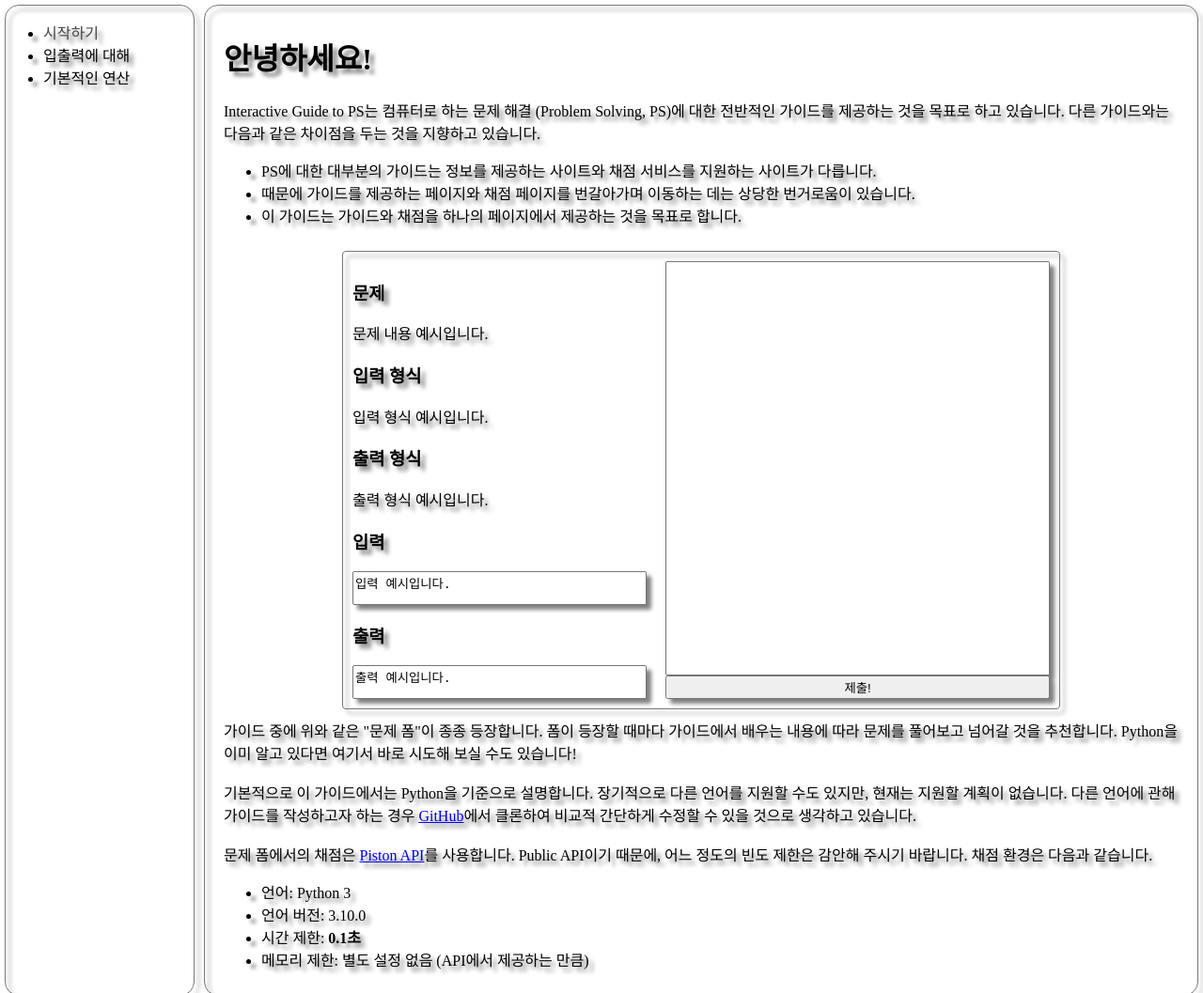
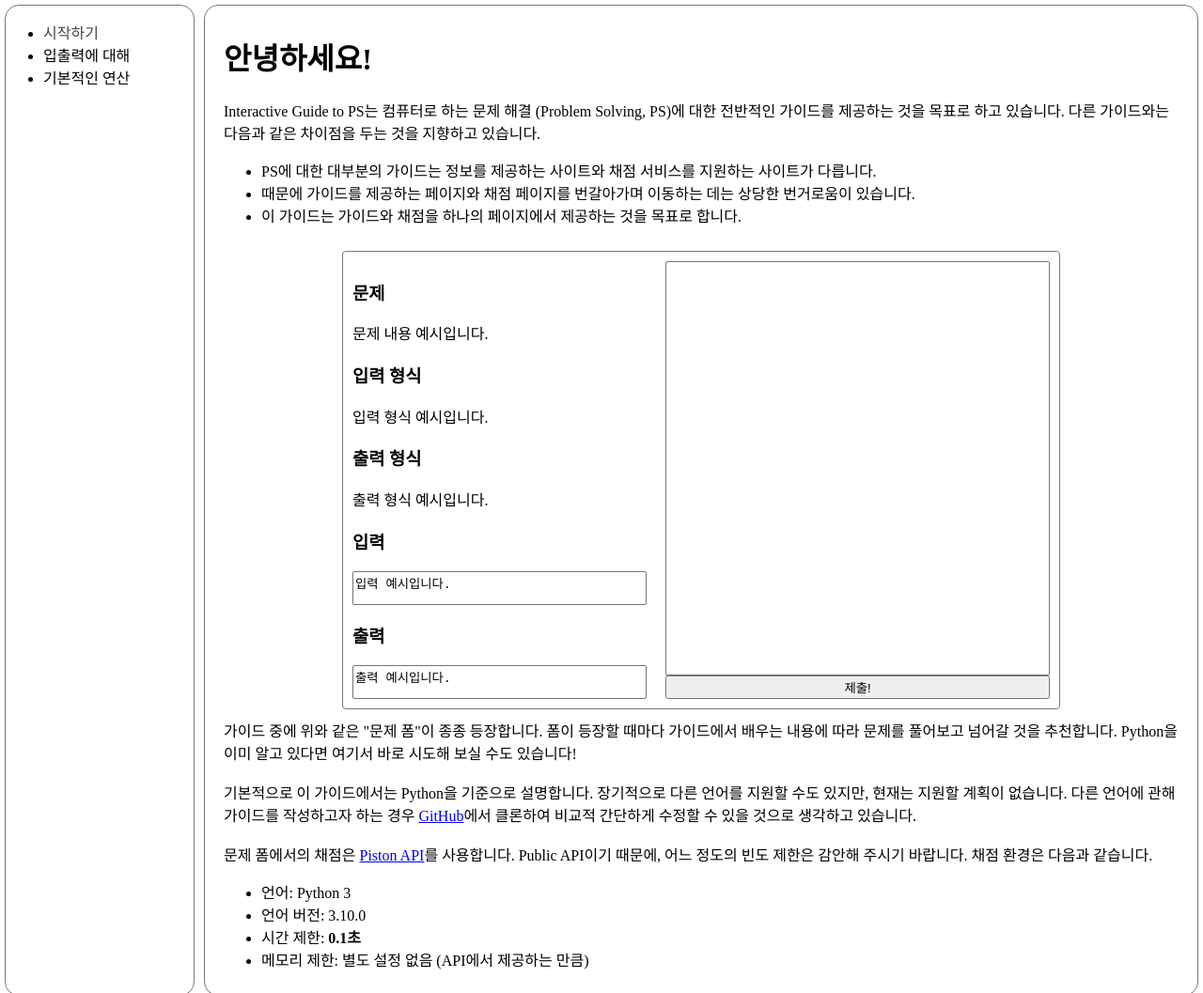
Before and after one commit to matt-roh/matt-roh.github.io, a plain HTML site: page page1.html in a window 1280 px wide. Shown: the top 1057 px of the page at 94% size. Drawn offline with nearby package versions, Linux system fonts and the light colour scheme.

Commit message:
ok, dropshadow was not a good idea just yet

```diff
--- a/styles.css
+++ b/styles.css
@@ -20,7 +20,7 @@ body {
     border-radius: 15px;
     margin: 5px;
     border:1px solid #777;
-    filter:drop-shadow(5px 5px 2px grey);
+    background-color:white;
 }
 
 .sidebar {
```
